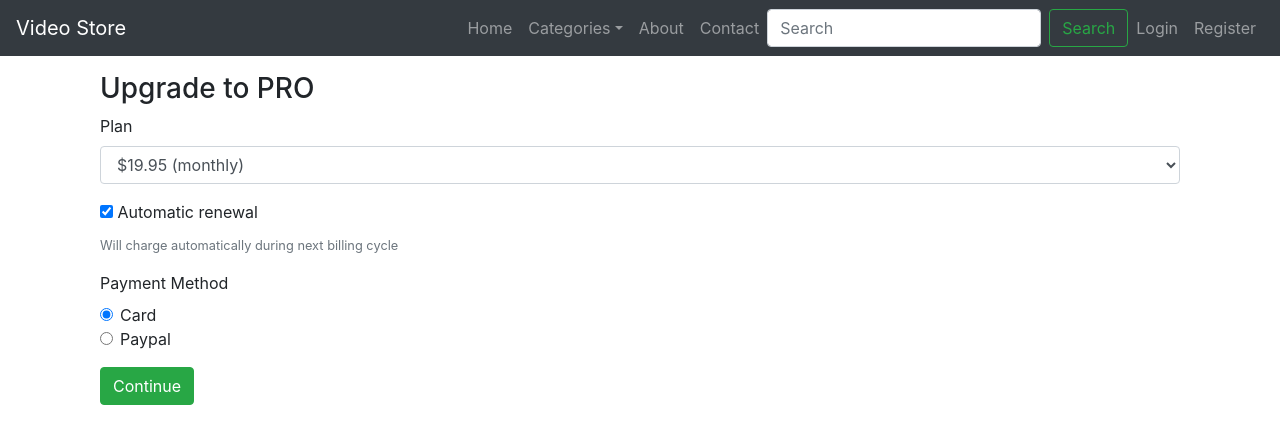
After one commit to Django-Lessons/video-store-proj, a Django app: template land/templates/land/payments/upgrade.html in a window 1280 px wide. The commit adds this page. Shown: the top 444 px of the page. Run offline with Django 3.2, Linux system fonts and the light colour scheme; the template is opened without the code that fills it, so the values that code supplies are empty; parts of the project's set-up code (start-up, migrations or seed data) failed here and were passed over; some libraries are stand-ins or nearby versions.

Commit message:
adding stripe payment lesson #37

```diff
--- a/land/templates/land/nav.html
+++ b/land/templates/land/nav.html
@@ -39,10 +39,10 @@
               <span class="text-white">{{ request.user.username }}</span>
           </a>
           <div class="dropdown-menu dropdown-menu-right" aria-labelledby="usermenu-dropdown">
-            {% if user.is_pro_user %}
-              <a class="dropdown-item" href="#">PRO Account</a>
+            {% if user.has_paid %}
+              <a class="dropdown-item" href="{% url 'profile' %}">PRO Account</a>
             {% else %}
-              <a class="dropdown-item" href="#"><del>Upgrade to PRO</del></a>
+              <a class="dropdown-item" href="{% url 'upgrade' %}">Upgrade to PRO</a>
             {% endif %}
             <a class="dropdown-item" href="#">Profile</a>
             <div class="dropdown-divider"></div>
--- /dev/null
+++ b/land/templates/land/payments/upgrade.html
@@ -0,0 +1,43 @@
+
+{% extends 'land/base.html' %}
+
+{% block central_content %}
+    <div class="row py-3">
+        <div class="col-lg-12 col-md-12">
+           <div class="container">
+                <h3>Upgrade to PRO</h3>
+                <form method="GET" action="{% url 'payment_method' %}">
+                    <div class="form-group">
+                      <label for="exampleFormControlSelect1">Plan</label>
+                      <select class="form-control" id="exampleFormControlSelect1" name="plan">
+                        <option value="m" default>$19.95 (monthly)</option>
+                        <option value="a">$199.95 (annual)</option>
+                      </select>
+                    </div>
+
+                    <div class="form-group">
+                      <input type="checkbox" name="automatic" checked />
+                      <label for="automatic">Automatic renewal</label>
+                      <small class="form-text text-muted">
+                        Will charge automatically during next billing cycle
+                      </small>
+                    </div>
+
+                    <div class="my-3">
+                      <label>Payment Method</label>
+                      <div class="form-check">
+                        <input checked type="radio" id="radio_card" name="payment_method" value="card" class="form-check-input">
+                        <label class="form-check-label" for="radio_card">Card</label>
+                      </div>
+                      <div class="form-check">
+                        <input type="radio" id="radio_paypal" name="payment_method" value="paypal" class="form-check-input">
+                        <label class="form-check-label" for="radio_paypal">Paypal</label>
+                      </div>
+                    </div>
+                    <button type="submit" class="btn btn-success mb-2">Continue</button>
+                </form>
+
+           </div>
+        </div>
+    </div>
+{% endblock %}
--- a/land/urls.py
+++ b/land/urls.py
@@ -8,6 +8,8 @@ urlpatterns = [
     path('', views.index, name='index'),
     path('video/<int:id>/', views.video, name='video'),
     path('about', views.about, name='about'),
+    path('upgrade', views.upgrade, name='upgrade'),
+    path('profile', views.profile, name='profile'),
     path('contact', views.contact, name='contact'),
     path('register', views.register, name='register'),
     path('accounts/', include('django.contrib.auth.urls')),
```
Also changed, not shown: land/views.py (+7 -0 lines).
